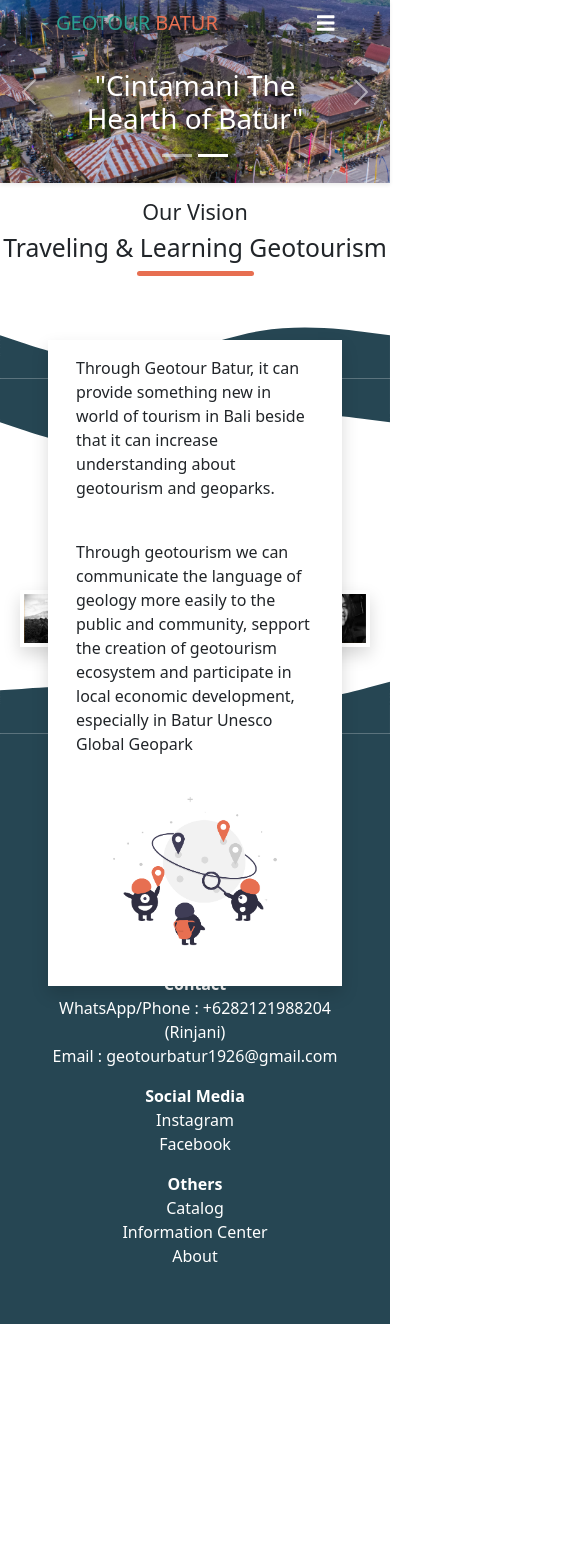
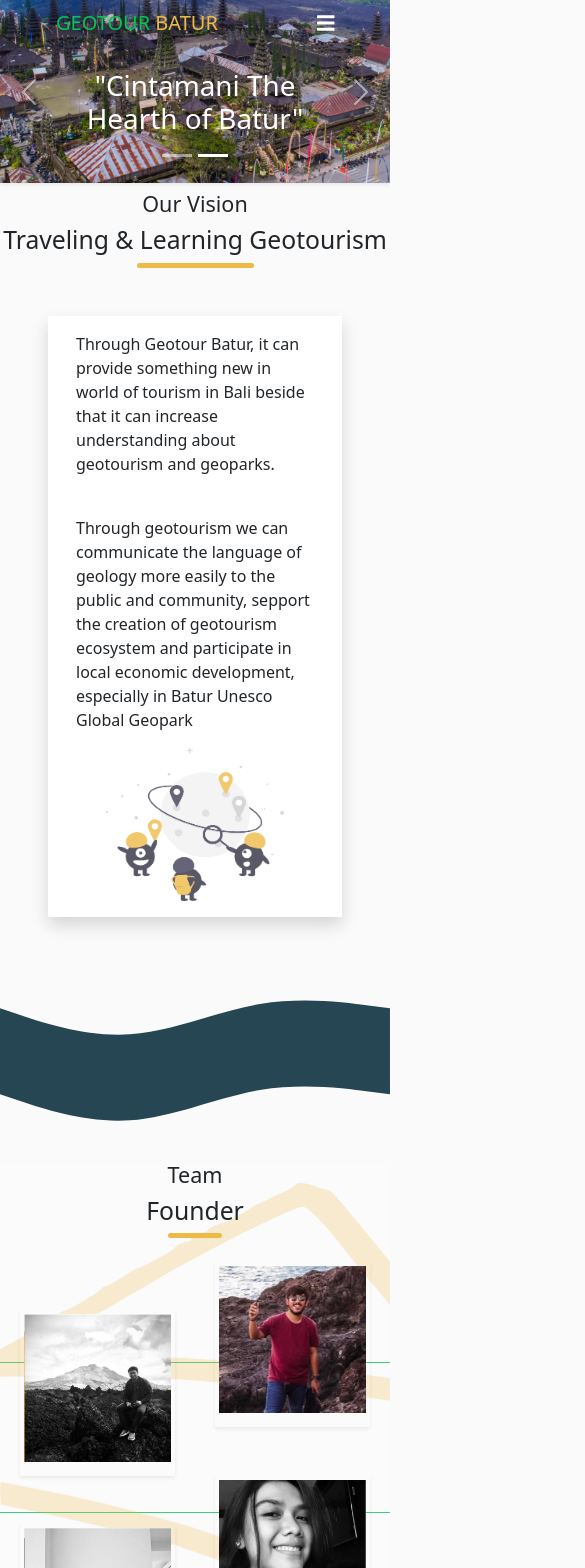
Before and after one commit to rifqifinaldy/Project-GeotourBatur, a React (Create React App) app: page /about in a window 390 px wide. Shown: the top 1568 px of the page, 585 px wide, since content can reach past the window. Before the commit the page ends 1324 px from the top, so only its background shows below. Built offline with nearby package versions, Linux system fonts and the light colour scheme.

Commit message:
Add responsiveness on About

```diff
--- a/src/App.css
+++ b/src/App.css
@@ -1,12 +1,29 @@
-:root {
-  --primary: #2A9D8F;
-  --secondary: #E76F51;
-  --warning:#E9C46A;
-  --dark:#264653;
-  --info:#2A819D;
+/* Global Style */
+
+body {
+  margin: 0;
+  font-family: -apple-system, BlinkMacSystemFont, "Segoe UI", "Roboto", "Oxygen",
+    "Ubuntu", "Cantarell", "Fira Sans", "Droid Sans", "Helvetica Neue",
+    sans-serif;
+  -webkit-font-smoothing: antialiased;
+  -moz-osx-font-smoothing: grayscale;
+  background-color: #fafafa !important;
 }
 
+code {
+  font-family: source-code-pro, Menlo, Monaco, Consolas, "Courier New",
+    monospace;
+}
 
+/* Color Pallete */
+
+:root {
+  --primary: #06c356;
+  --secondary: #edba47;
+  --warning: #e9c46a;
+  --dark: #264653;
+  --info: #2a819d;
+}
 
 hr:not([size]) {
   width: 30%;
@@ -16,21 +33,24 @@
   height: 5px !important;
   border-radius: 10px;
 }
-.btn-custom{
+
+/* Button Style */
+
+.btn-custom {
   color: white;
-  border:1px solid #21887c !important;
-  background-color: #21887c !important;
+  border: 1px solid var(--primary) !important;
+  background-color: var(--primary) !important;
   border-radius: 20px !important;
 }
-.btn-custom:hover{
-  border:1px solid #1a635a !important;
+.btn-custom:hover {
+  border: 1px solid #1a635a !important;
   background-color: #1a635a !important;
 }
-.btn-custom a{
+.btn-custom a {
   color: white;
   text-decoration: none;
 }
-.btn-custom a:hover{
+.btn-custom a:hover {
   color: white;
   text-decoration: none;
 }
@@ -38,20 +58,20 @@
 /* ----------------------------------------------------
 Navbar
 --------------------------- --------------------------*/
-.navbar{
+.navbar {
   position: fixed !important;
   width: 100%;
   color: white;
   z-index: 99;
   transition: all 0.3s ease;
 }
-.navbar.sticky  {
+.navbar.sticky {
   background: white;
   color: black;
   padding: 15px 0 !important;
   box-shadow: 0px 5px 5px 0px rgba(8, 8, 8, 0.1);
 }
-.navbar.sticky .menu-list .menu-items .link{
+.navbar.sticky .menu-list .menu-items .link {
   color: black;
 }
 
@@ -59,52 +79,48 @@
   font-size: 32px;
   font-weight: 500;
 }
- .logo span:nth-child(1){
+.logo span:nth-child(1) {
   color: var(--primary) !important;
 }
-.logo span:nth-child(2){
+.logo span:nth-child(2) {
   color: var(--secondary) !important;
 }
 
-.menu-open{
+.menu-open {
   font-size: 20px;
   cursor: pointer;
   display: none;
 }
-.cancel-btn{
+.cancel-btn {
   display: none;
 }
-.menu-list .menu-items .link{
+.menu-list .menu-items .link {
   color: white;
   text-decoration: none;
   font-size: 17px;
-  padding:0 20px ;
+  padding: 0 20px;
   font-weight: 600;
 }
-.menu-list .menu-items .link:hover{
+.menu-list .menu-items .link:hover {
   color: white;
   text-decoration: none;
 }
 
-
 /* ----------------------------------------------------
 HERO
 --------------------------- --------------------------*/
-.hero{
+.hero {
   height: 600px;
 }
 
-.carousel-item{
+.carousel-item {
   height: 600px;
 }
-
-
-
 
 /* ----------------------------------------------------
 OUR SERVICES
 --------------------------- --------------------------*/
-.wrapper-services{
+.wrapper-services {
   height: max-content;
 }
 .card-services {
@@ -114,73 +130,70 @@
   max-width: 100%;
 }
 
-
-
-
 /* ----------------------------------------------------
 OUR DESTINATION
 --------------------------- --------------------------*/
-.our-destinations{
+.our-destinations {
   cursor: grab;
 }
-.our-destination-img{
+.our-destination-img {
   width: 30%;
 }
 .our-destination-img img {
   max-width: 100%;
 }
-.destination{
-  background-image: url("./asset/img/destination.jpg") ;
+.destination {
+  background-image: url("./asset/img/destination.jpg");
   background-repeat: no-repeat;
   background-size: cover;
   background-attachment: fixed;
   background-position: center;
   height: max-content;
 }
-.destination h1{
+.destination h1 {
   display: inline-block;
   border-bottom: 5px solid var(--secondary);
 }
-.destination button{
+.destination button {
   background-color: var(--primary);
   border-color: var(--primary);
 }
-.destination button:hover{
+.destination button:hover {
   background-color: #21887c;
   border-color: #21887c;
 }
-.our-destinations .tns-outer button{
+.our-destinations .tns-outer button {
   display: none;
 }
 
 /* ----------------------------------------------------
 GALLERY
 --------------------------- --------------------------*/
-.tns-slider{
+.tns-slider {
   padding: 25px;
 }
-.tns-controls{
+.tns-controls {
   text-align: center;
 }
-.tns-controls button{
+.tns-controls button {
   border: 1px solid var(--primary);
   transition: all 0.2s;
   color: white;
- background-color:var(--primary);
+  background-color: var(--primary);
   margin: 0 10px;
   border-radius: 5px;
-  padding:2px 15px;
+  padding: 2px 15px;
   text-transform: capitalize;
 }
-.tns-controls button:hover{
+.tns-controls button:hover {
   border: 1px solid #26756c;
- background-color:#26756c;
+  background-color: #26756c;
 }
 .gallery {
   padding: 20px;
 }
 .gallery img {
-  transition: transform .2s;
+  transition: transform 0.2s;
   width: 100%;
   display: block;
   margin-left: auto;
@@ -189,7 +202,7 @@
 .gallery img:hover {
   transform: scale(1.2);
 }
-.caption-services{
+.caption-services {
   line-height: 1.2;
 }
 .caption-services h4 {
@@ -198,29 +211,55 @@
 .caption-services strong {
   font-size: 14px;
 }
-.caption-services span{
+.caption-services span {
   font-size: 14px;
 }
 .caption-services .harga {
   color: var(--secondary);
 }
 
-
-
-
 /* ----------------------------------------------------
 OUR Vision
 --------------------------- --------------------------*/
-.card-our-vision{
-  background:white;
+.vision {
+  position: relative;
+}
+
+.vision .section-divider {
+  z-index: -999;
+  width: 100%;
+  height: 100%;
+  bottom: 0;
+}
+
+.card-our-vision {
+  background: white;
   position: absolute;
   z-index: 20;
 }
 
+@media screen and (max-width: 768px) {
+  .card-our-vision {
+    position:static;
+  }
+}
 
 /* ----------------------------------------------------
 TEAM FOUNDER
 --------------------------- --------------------------*/
+.team {
+  background-image: url("./asset/img/team-mountain.png");
+  background-color: rgba(255, 255, 255, 0.2);
+  z-index: -200;
+}
+.team .line-background {
+  position: absolute;
+  margin-top: 100px;
+}
+.team .line-background:nth-of-type(2) {
+  position: absolute;
+  margin-top: 250px;
+}
 .team-founder hr:not([size]) {
   width: 15%;
   margin: 0 auto;
@@ -229,30 +268,41 @@
   height: 5px !important;
   border-radius: 10px;
 }
-.card-team{
+.card-team {
   transition: all 0.3s ease;
   width: 300px;
   height: max-content;
   margin: 0px 20px;
 }
-.card-team .info{
-  width: 290px;
-  position: absolute;
+.card-team .info {
+  width: 100%;
+  position: relative;
   color: white;
-  transition: all 0.3s ease ;
+  transition: all 0.3s ease;
   margin-top: -90px;
-  padding: 10px;
+  padding: 5px;
   height: 100px;
   opacity: 0;
 }
-.card-team .info h5{
+.card-team .info h5 {
   color: var(--secondary);
 }
-.card-team:hover .info{
+.card-team:hover .info {
   margin-top: -100px;
   opacity: 1;
   background-color: rgba(0, 0, 0, 0.5);
 }
+
+/* ---------------------------------------------------
+Line Background
+------------------------------------------------------ */
+.line-background {
+  background-color: var(--primary);
+  width: 100%;
+  height: 1px;
+  z-index: -100;
+}
+
 /* ----------------------------------------------------
 FOOTER
 --------------------------- --------------------------*/
@@ -260,14 +310,14 @@
   background-color: var(--dark);
   color: white;
 }
-.footer .logo span{
+.footer .logo span {
   font-size: 25px;
 }
-.footer a{
+.footer a {
   text-decoration: none;
   color: white;
 }
-.footer a:hover{
+.footer a:hover {
   text-decoration: none;
   color: rgb(202, 193, 193);
 }
--- /dev/null
+++ b/src/Component/BackgroundLine/BackgroundLine.js
@@ -0,0 +1,7 @@
+import React from 'react'
+
+export default function BackgroundLine() {
+    return (
+        <div className="line-background"></div>
+    )
+}
--- a/src/Component/OurDestination/OurDestination.js
+++ b/src/Component/OurDestination/OurDestination.js
@@ -28,7 +28,7 @@
                     <path fill="#ffffff" fillOpacity="1" d="M0,96L80,90.7C160,85,320,75,480,96C640,117,800,171,960,170.7C1120,171,1280,117,1360,90.7L1440,64L1440,0L1360,0C1280,0,1120,0,960,0C800,0,640,0,480,0C320,0,160,0,80,0L0,0Z"></path>
                 </svg>
                 <Container>
-                    <h3>Destination</h3>
+                    <h3 className="text-muted">Destination</h3>
                     <h1 className='text-white'>MOUNT BATUR</h1>
                     <p className='text-white'> Mount Batur has 3 crater peaks, where this crater was formed from the side eruption of Mount Batur. Mount Batur is estimated to have formed 5000 years ago with its highest peak reaching an altitude of 1,717 masl. At the top we will find fumaroles (gas vapor) that come out from rock fracture. Nearly more than 26 eruptive events were recorded from Batur Volcano from 1804.This mountain is perfect for both beginner and professional climbers to enjoy the beautiful sunrise in Bali.</p>
                     <Button className="shadow btn-custom px-4">Explore Now</Button>
--- a/src/Component/OurVision/OurVision.js
+++ b/src/Component/OurVision/OurVision.js
@@ -1,30 +1,53 @@
-import React from 'react'
-import { Col, Container, Row } from 'react-bootstrap'
-import img1 from '../../asset/img/undraw.png'
+import React from "react";
+import { Col, Row } from "react-bootstrap";
+import img1 from "../../asset/img/ourvision_illustration.png";
 const OurVision = () => {
   return (
-        <>
-            <div className='my-3 text-center'>
-                <div className='title'>
+    <div className="vision">
+      <div className="my-2 text-center">
+        <div className="title">
           <h4>Our Vision</h4>
           <h2>Traveling & Learning Geotourism</h2>
           <hr />
         </div>
       </div>
-            <Row className='card-our-vision shadow p-3 m-5 align-items-center'>
-                <Col >
-                    <p>Th​rough Geotour Batur, it can provide something new in world of tourism in Bali beside that it can increase understanding about geotourism and geoparks.</p>
+      <Row className="card-our-vision shadow p-3 m-5 align-items-center">
+        <Col>
+          <p>
+            Th​rough Geotour Batur, it can provide something new in world of
+            tourism in Bali beside that it can increase understanding about
+            geotourism and geoparks.
+          </p>
           <br />
-                    <p>Through geotourism we can communicate the language of geology more easily to the public and community, sepport the creation of geotourism ecosystem and participate in local economic development, especially in Batur Unesco Global Geopark</p>
+          <p>
+            Through geotourism we can communicate the language of geology more
+            easily to the public and community, sepport the creation of
+            geotourism ecosystem and participate in local economic development,
+            especially in Batur Unesco Global Geopark
+          </p>
         </Col>
-                <Col md="5">
-                    <img src={img1} className='w-100' />
+        <Col md="5" className="d-flex justify-content-center">
+          <img src={img1} alt="geotour batur vision" className="w-75" />
         </Col>
       </Row>
-            <svg xmlns="http://www.w3.org/2000/svg" viewBox="0 0 1440 320"><path fill="#264653" fillOpacity="1" d="M0,160L80,186.7C160,213,320,267,480,256C640,245,800,171,960,144C1120,117,1280,139,1360,149.3L1440,160L1440,320L1360,320C1280,320,1120,320,960,320C800,320,640,320,480,320C320,320,160,320,80,320L0,320Z"></path></svg>
-            <svg xmlns="http://www.w3.org/2000/svg" viewBox="0 0 1440 320"><path fill="#264653" fillOpacity="1" d="M0,160L80,186.7C160,213,320,267,480,256C640,245,800,171,960,144C1120,117,1280,139,1360,149.3L1440,160L1440,0L1360,0C1280,0,1120,0,960,0C800,0,640,0,480,0C320,0,160,0,80,0L0,0Z"></path></svg>
-        </>
-    )
-}
+      <div className="section-divider">
+        <svg xmlns="http://www.w3.org/2000/svg" viewBox="0 0 1440 320">
+          <path
+            fill="#264653"
+            fillOpacity="1"
+            d="M0,160L80,186.7C160,213,320,267,480,256C640,245,800,171,960,144C1120,117,1280,139,1360,149.3L1440,160L1440,320L1360,320C1280,320,1120,320,960,320C800,320,640,320,480,320C320,320,160,320,80,320L0,320Z"
+          ></path>
+        </svg>
+        <svg xmlns="http://www.w3.org/2000/svg" viewBox="0 0 1440 320">
+          <path
+            fill="#264653"
+            fillOpacity="1"
+            d="M0,160L80,186.7C160,213,320,267,480,256C640,245,800,171,960,144C1120,117,1280,139,1360,149.3L1440,160L1440,0L1360,0C1280,0,1120,0,960,0C800,0,640,0,480,0C320,0,160,0,80,0L0,0Z"
+          ></path>
+        </svg>
+      </div>
+    </div>
+  );
+};
 
-export default OurVision
+export default OurVision;
--- a/src/Component/TeamFounder/TeamFounder.js
+++ b/src/Component/TeamFounder/TeamFounder.js
@@ -1,30 +1,44 @@
-import React from 'react'
-import { dataFounder } from './DataFounder'
+import React from "react";
+import { Col, Container, Row } from "react-bootstrap";
+import BackgroundLine from "../BackgroundLine/BackgroundLine";
+import { dataFounder } from "./DataFounder";
+
 const TeamFounder = () => {
   return (
-        <div className='team-founder'>
-            <div className='my-4 text-center'>
-                <div className='title'>
+    <Container fluid={true} className="team">
+      <div className="team-founder">
+        <div className="my-4 text-center">
+          <div className="title">
             <h4>Team</h4>
             <h2>Founder</h2>
             <hr />
           </div>
         </div>
-            <div className='team d-flex justify-content-center'>
+        <Row className="d-flex justify-content-center">
+          <BackgroundLine />
+          <BackgroundLine />
           {dataFounder.map((item, i) => {
             return (
-                        <div key={i} className='card-team p-1 shadow'>
-                            <img src={item.img} className='w-100' />
-                            <div className='text-center info'>
+              <Col
+                key={i}
+                className={
+                  i % 2 === 0
+                    ? "card-team p-1 shadow-sm mt-5"
+                    : "card-team p-1 shadow-sm"
+                }
+              >
+                <img src={item.img} alt={item.name} className="w-100" />
+                <div className="text-center info">
                   <h5>{item.name}</h5>
                   <span>{item.title}</span>
                 </div>
+              </Col>
+            );
+          })}
+        </Row>
       </div>
-                    )
-                })}
-            </div>
-        </div>
-    )
-}
+    </Container>
+  );
+};
 
-export default TeamFounder
+export default TeamFounder;
--- a/src/index.css
+++ /dev/null
@@ -1,13 +0,0 @@
-body {
-  margin: 0;
-  font-family: -apple-system, BlinkMacSystemFont, 'Segoe UI', 'Roboto', 'Oxygen',
-    'Ubuntu', 'Cantarell', 'Fira Sans', 'Droid Sans', 'Helvetica Neue',
-    sans-serif;
-  -webkit-font-smoothing: antialiased;
-  -moz-osx-font-smoothing: grayscale;
-}
-
-code {
-  font-family: source-code-pro, Menlo, Monaco, Consolas, 'Courier New',
-    monospace;
-}
--- a/src/index.js
+++ b/src/index.js
@@ -1,6 +1,5 @@
 import React from 'react';
 import ReactDOM from 'react-dom';
-import './index.css';
 import App from './App';
 import 'bootstrap/dist/css/bootstrap.min.css';
 ReactDOM.render(
```
Also changed, not shown: src/asset/img/ourvision_illustration.png (added), src/asset/img/team-mountain.png (added). Lines whose indentation alone changed are shown as unchanged.
